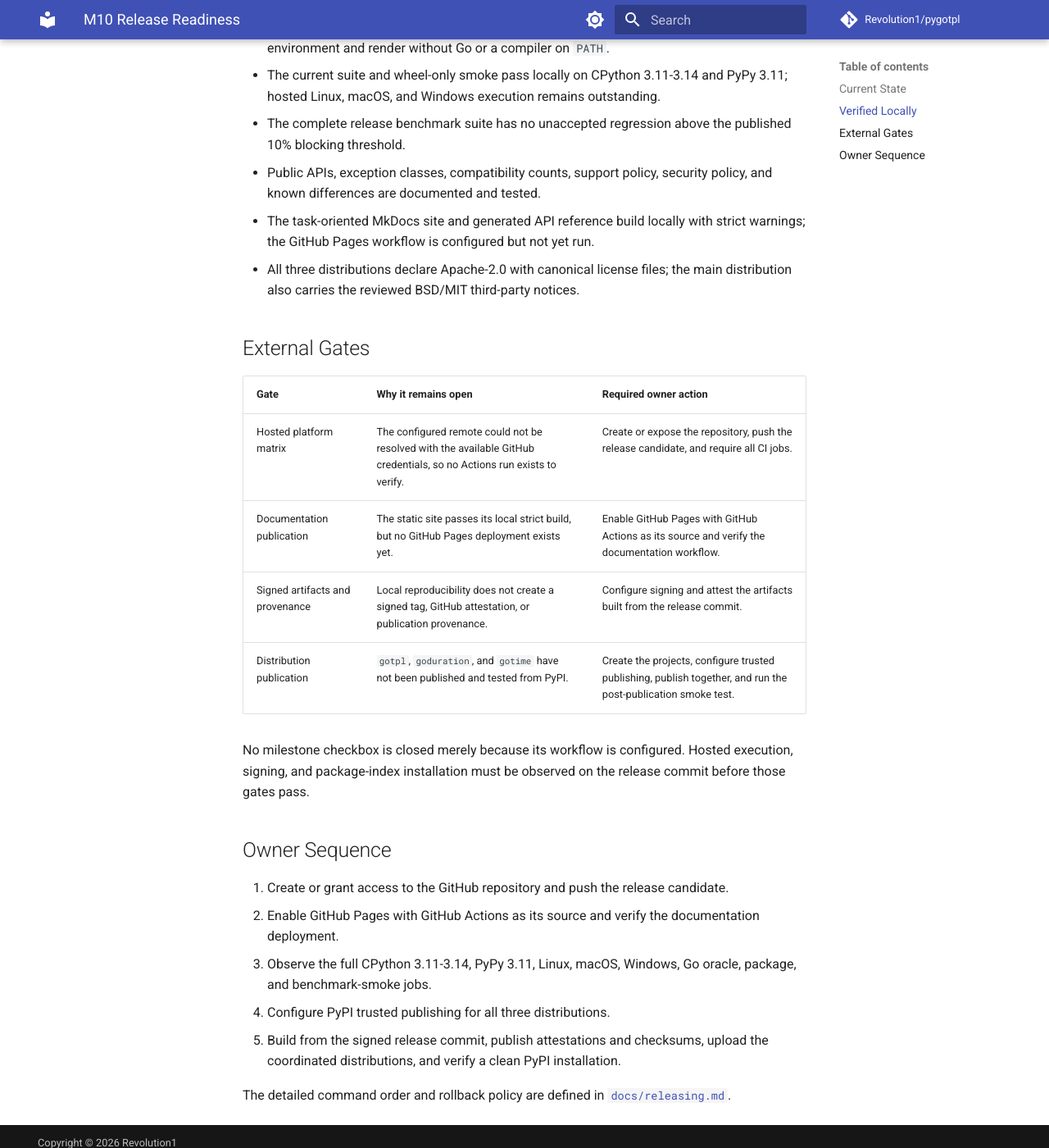
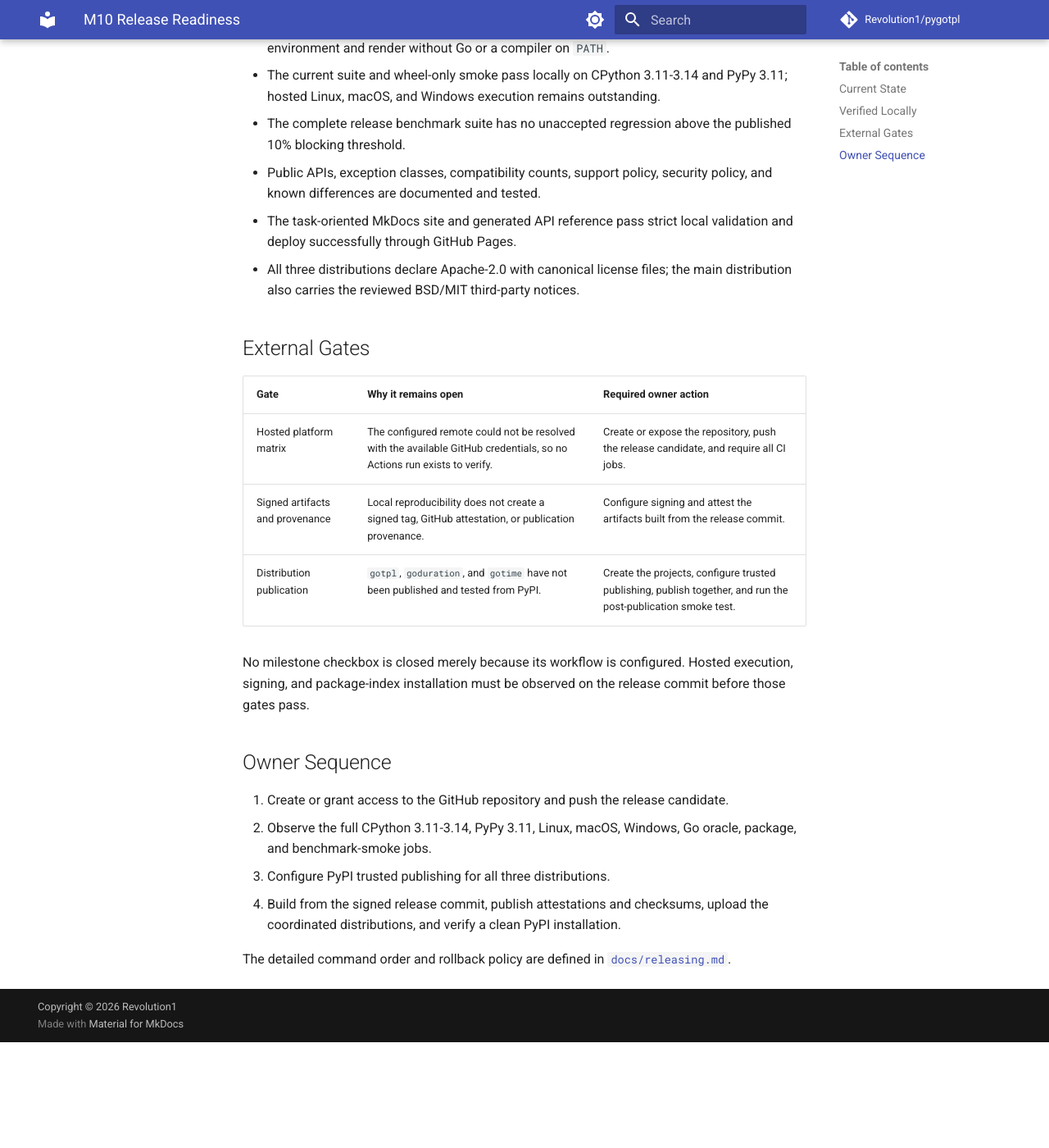
Before and after one commit to Revolution1/pygotpl, an MkDocs documentation site: the page built from docs/reports/m10-release-readiness.md, in a window 1280 px wide and 1400 px high, scrolled down 604 px. Shown: the whole window at 82% size. Built offline with MkDocs 1.6.1 and Material for MkDocs 9.7.7, drawn with Linux system fonts in a browser that asks for light colours; comment, search, counter and statistics services are not loaded; after the commit the page ends 1875 px from its top, so only the background shows below that.

Commit message:
Record the Pages deployment

```diff
--- a/docs/reports/m10-release-readiness.md
+++ b/docs/reports/m10-release-readiness.md
@@ -22,8 +22,8 @@ remaining gates require external GitHub and PyPI state.
   published 10% blocking threshold.
 - Public APIs, exception classes, compatibility counts, support policy,
   security policy, and known differences are documented and tested.
-- The task-oriented MkDocs site and generated API reference build locally with
-  strict warnings; the GitHub Pages workflow is configured but not yet run.
+- The task-oriented MkDocs site and generated API reference pass strict local
+  validation and deploy successfully through GitHub Pages.
 - All three distributions declare Apache-2.0 with canonical license files; the
   main distribution also carries the reviewed BSD/MIT third-party notices.
 
@@ -32,7 +32,6 @@ remaining gates require external GitHub and PyPI state.
 | Gate | Why it remains open | Required owner action |
 | --- | --- | --- |
 | Hosted platform matrix | The configured remote could not be resolved with the available GitHub credentials, so no Actions run exists to verify. | Create or expose the repository, push the release candidate, and require all CI jobs. |
-| Documentation publication | The static site passes its local strict build, but no GitHub Pages deployment exists yet. | Enable GitHub Pages with GitHub Actions as its source and verify the documentation workflow. |
 | Signed artifacts and provenance | Local reproducibility does not create a signed tag, GitHub attestation, or publication provenance. | Configure signing and attest the artifacts built from the release commit. |
 | Distribution publication | `gotpl`, `goduration`, and `gotime` have not been published and tested from PyPI. | Create the projects, configure trusted publishing, publish together, and run the post-publication smoke test. |
 
@@ -44,12 +43,10 @@ the release commit before those gates pass.
 
 1. Create or grant access to the GitHub repository and push the release
    candidate.
-2. Enable GitHub Pages with GitHub Actions as its source and verify the
-   documentation deployment.
-3. Observe the full CPython 3.11-3.14, PyPy 3.11, Linux, macOS, Windows, Go
+2. Observe the full CPython 3.11-3.14, PyPy 3.11, Linux, macOS, Windows, Go
    oracle, package, and benchmark-smoke jobs.
-4. Configure PyPI trusted publishing for all three distributions.
-5. Build from the signed release commit, publish attestations and checksums,
+3. Configure PyPI trusted publishing for all three distributions.
+4. Build from the signed release commit, publish attestations and checksums,
    upload the coordinated distributions, and verify a clean PyPI installation.
 
 The detailed command order and rollback policy are defined in
--- a/mkdocs.yml
+++ b/mkdocs.yml
@@ -1,6 +1,6 @@
 site_name: gotpl
 site_description: Go-compatible text and HTML templates for Python
-site_url: https://blog.kyonr.com/pygotpl/
+site_url: http://blog.kyonr.com/pygotpl/
 repo_url: https://github.com/Revolution1/pygotpl
 repo_name: Revolution1/pygotpl
 copyright: Copyright &copy; 2026 Revolution1
```
Also changed, not shown: README.md (+1 -1 lines), docs/milestones/README.md (+1 -1 lines), docs/milestones/m10-v1.md (+1 -1 lines), docs/reports/m0-m10-completion-audit.md (+5 -6 lines), docs/reports/m10-documentation-review.md (+7 -4 lines).
